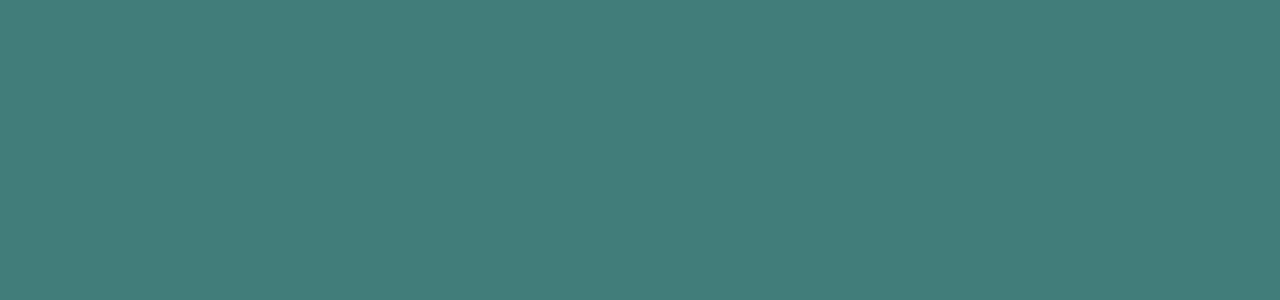
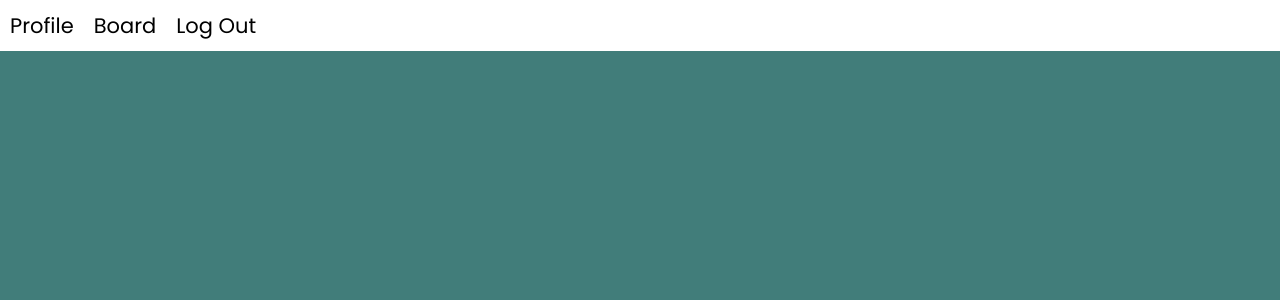
Before and after one commit to ryandouglas6/Chess-AI, a React (Create React App) app in the folder personalized-chess-ai/: page /profile in a window 1280 px wide. Before the commit this address had no page. Shown: the top 300 px of the page. Built offline with nearby package versions, Linux system fonts and the light colour scheme.

Commit message:
Chatbox UI finished. Header made. Profile page created.

```diff
--- a/personalized-chess-ai/src/App.js
+++ b/personalized-chess-ai/src/App.js
@@ -1,6 +1,7 @@
 import "./App.css";
 import LoginForm from "./Components/LoginForm/LoginForm";
 import BoardPage from "./Components/Board/BoardPage";
+import Profile from "./Components/Profile/Profile";
 import { BrowserRouter as Router, Routes, Route } from 'react-router-dom';
 
 function App() {
@@ -9,6 +10,7 @@ function App() {
       <Routes>
         <Route index element={<LoginForm />} />
         <Route path="/board" element={<BoardPage />} />
+        <Route path="/profile" element={<Profile />} />
       </Routes>
     </Router>
   );
--- a/personalized-chess-ai/src/Components/Board/BoardPage.css
+++ b/personalized-chess-ai/src/Components/Board/BoardPage.css
@@ -1,28 +1,11 @@
-.page-header {
-    background-color: rgb(230, 230, 230);
-    min-height: 5vh;
-    top: 0;
-    display: flex;
-    justify-content: left;
-}
-
-.header-page {
-    font-size: calc(8px + 2vmin);
-    padding: 10px;
-    gap: 20px;
-}
-
-.header-logout {
-    font-size: calc(8px + 2vmin);
-    padding: 10px;
-    gap: 20px;
-}
-
 .page-container {
     display: grid;
-    grid-template-columns: 2fr 1fr; /* 2 columns, chessboard wider (2 parts), bots narrower (1 part) */
-    grid-template-rows: 1fr 1fr; /* 2 rows for bot-list (2 and 3) */
-    height: 100vh; /* Full viewport height */
+    grid-template-columns: 2fr 1fr;
+    /* 2 columns, chessboard wider (2 parts), bots narrower (1 part) */
+    grid-template-rows: 1fr 1fr;
+    /* 2 rows for bot-list (2 and 3) */
+    height: 100vh;
+    /* Full viewport height */
     gap: 10px;
 }
 
@@ -51,11 +34,13 @@
 }
 
 .opponent {
-    margin-bottom: 5px; /* Space between name and board */
+    margin-bottom: 5px;
+    /* Space between name and board */
 }
 
 .player {
-    margin-top: 5px; /* Space between board and name */
+    margin-top: 5px;
+    /* Space between board and name */
 }
 
 .rightside-parts {
@@ -65,7 +50,8 @@
     height: 100vh;
     width: 100%;
     padding: 100px;
-    grid-template-rows: 1fr 1fr; /* 2 equal rows for the bots */
+    grid-template-rows: 1fr 1fr;
+    /* 2 equal rows for the bots */
     gap: 50px;
 }
 
@@ -77,8 +63,17 @@
 }
 
 .chatbot {
-    height: 353px;
+    display: flex;
+    flex-direction: column; /* Allows the messages and input area to stack */
+    height: 403px;
     width: 800px;
     background-color: #ABABAB;
-    grid-row: 2;
+    position: relative;
 }
+
+.chatbot-messages {
+    flex: 1;
+    padding: 10px;
+    overflow-y: auto;
+    border-bottom: 1px solid #ddd;
+}
--- a/personalized-chess-ai/src/Components/Board/BoardPage.jsx
+++ b/personalized-chess-ai/src/Components/Board/BoardPage.jsx
@@ -1,18 +1,40 @@
-import React from "react";
+import React, { useState, useRef, useEffect } from "react";
 import $ from 'jquery';
 import "./BoardPage.css";
+import Header from "../Header/Header";
 import Chessboard from "chessboardjsx";
 
 const BoardPage = () => {
 
+    const [messages, setMessages] = useState([]);
+    const [input, setInput] = useState('');
+    const messagesEndRef = useRef(null);
+
+    const handleInputChange = (e) => {
+        setInput(e.target.value);
+    };
+
+    const handleSendMessage = (e) => {
+        e.preventDefault();
+        if (input.trim()) {
+            setMessages([...messages, { sender: 'User', text: input }]);
+
+            setInput(''); // Clear input after sending
+        }
+
+        // vvv use message as input for chatbot vvv
+    };
+
+    useEffect(() => {
+        messagesEndRef.current?.scrollIntoView({ behavior: 'smooth' });
+      }, [messages]); // Runs whenever messages change
+
     return (
         <div>
-            <header className="page-header">
-                <span className="header-page">Profile</span>
-                <span className="header-page">Board</span>
-                <span className="header-logout">Log Out</span>
-            </header>
+            <Header />
+
             <div className="page-container">
+
                 <div className="chess-game">
                     <div className="player-name opponent">
                         <span>Opponent's Name</span>
@@ -24,15 +46,38 @@ const BoardPage = () => {
                         <span>Your Name</span>
                     </div>
                 </div>
+
                 <div className="rightside-parts">
                     <div className="bot-list">
                         BOT WIP
                     </div>
+
                     <div className="chatbot">
-                        CHATBOT WIP
+                        <div className="chatbot-messages">
+                            {messages.map((msg, index) => (
+                                <div key={index}>
+                                    <strong>{msg.sender}:</strong> {msg.text}
+                                </div>
+                            ))}
+                            <div ref={messagesEndRef} />
+                        </div>
+                        <form onSubmit={handleSendMessage} style={{ display: 'flex', border: '1px solid #000000', backgroundColor: 'white' }}>
+                            <input
+                                type="text"
+                                value={input}
+                                onChange={handleInputChange}
+                                placeholder="Type your message..."
+                                style={{ flex: 1, padding: '10px', border: '1px solid #ddd' }}
+                            />
+                            <button type="submit" style={{ padding: '10px', backgroundColor: '#007bff', color: 'white', border: 'none', borderRadius: '4px' }}>
+                                Send
+                            </button>
+                        </form>
                     </div>
                 </div>
+
             </div>
+
         </div>
     );
 };
--- /dev/null
+++ b/personalized-chess-ai/src/Components/Header/Header.css
@@ -0,0 +1,15 @@
+.page-header {
+    background-color: hsl(0, 0%, 100%);
+    min-height: 5vh;
+    font-size: calc(5px + 2vmin);
+    color: rgb(0, 0, 0);
+    top:0;
+    display: flex;
+    justify-content: left;
+}
+
+.header-item {
+    cursor: pointer;
+    padding: 10px;
+    transition: color 0.3s;
+}
--- /dev/null
+++ b/personalized-chess-ai/src/Components/Header/Header.js
@@ -0,0 +1,38 @@
+import "./Header.css";
+import React from 'react';
+import { useState } from 'react';
+import { useNavigate } from 'react-router-dom';
+
+const pages = ["Profile", "Board", "Log Out"];
+
+const pageLinks = {
+    "Profile": "/Profile",
+    "Board": "/Board",
+    "Log Out": "/"
+};
+
+function Header() {
+    const [activePage, setActivePage] = useState(pages[0]);
+    const navigate = useNavigate();
+
+    const handlePageClick = (page) => {
+        setActivePage(page);
+        navigate(pageLinks[page]);
+    };
+
+    return (
+        <div className="page-header">
+            {pages.map((page) => (
+                <div key={page}
+                    active={activePage === page}
+                    onClick={() => handlePageClick(page)}
+                    className="header-item"
+                >
+                    {page}
+                </div>
+            ))}
+        </div>
+    );
+};
+
+export default Header;
--- /dev/null
+++ b/personalized-chess-ai/src/Components/Profile/Profile.jsx
@@ -0,0 +1,15 @@
+import React, { useState, useRef, useEffect } from "react";
+import "./Profile.css";
+import Header from "../Header/Header";
+
+const Profile = () => {
+
+    return (
+        <div>
+            <Header />
+
+        </div>
+    );
+};
+
+export default Profile;
```
Also changed, not shown: personalized-chess-ai/src/Components/Profile/Profile.css (added), personalized-chess-ai/src/Components/Profile/avatar_default.png (added), 1 other file (tests, documents, lock files or other folders).
